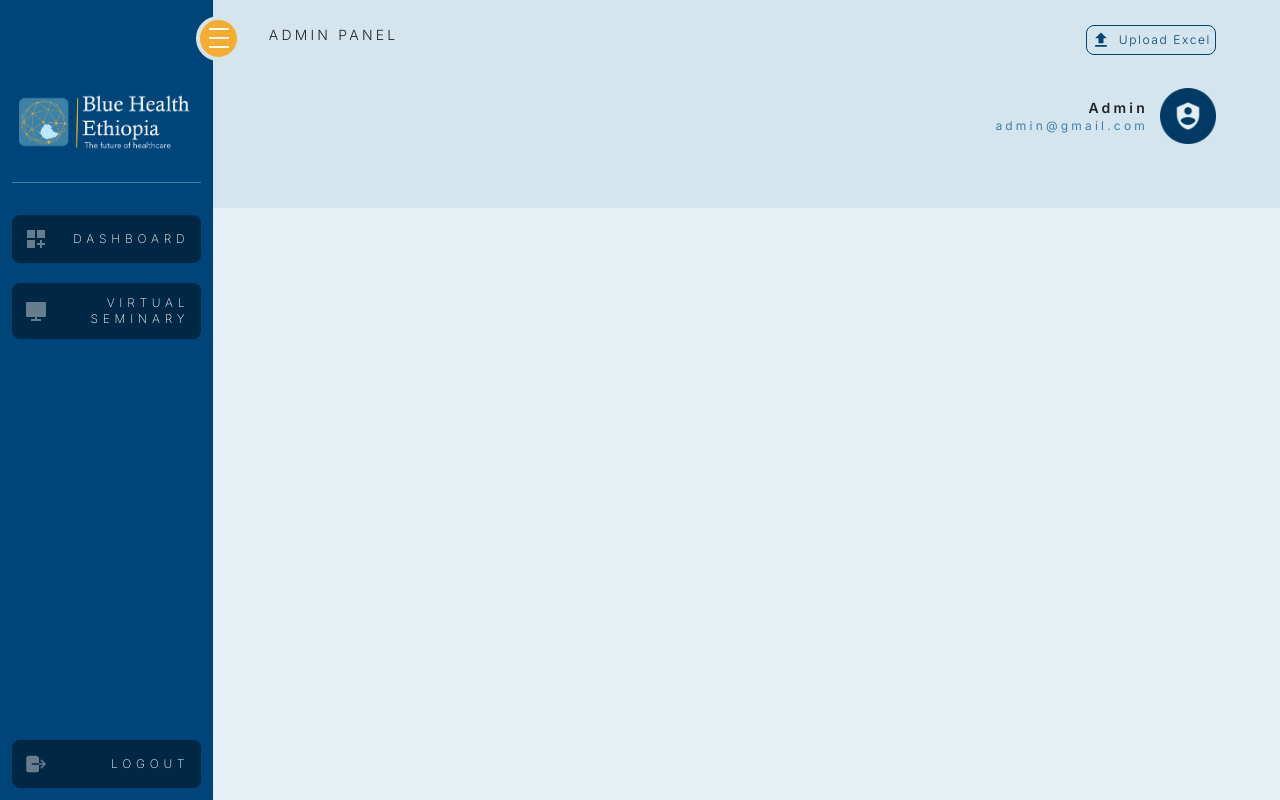
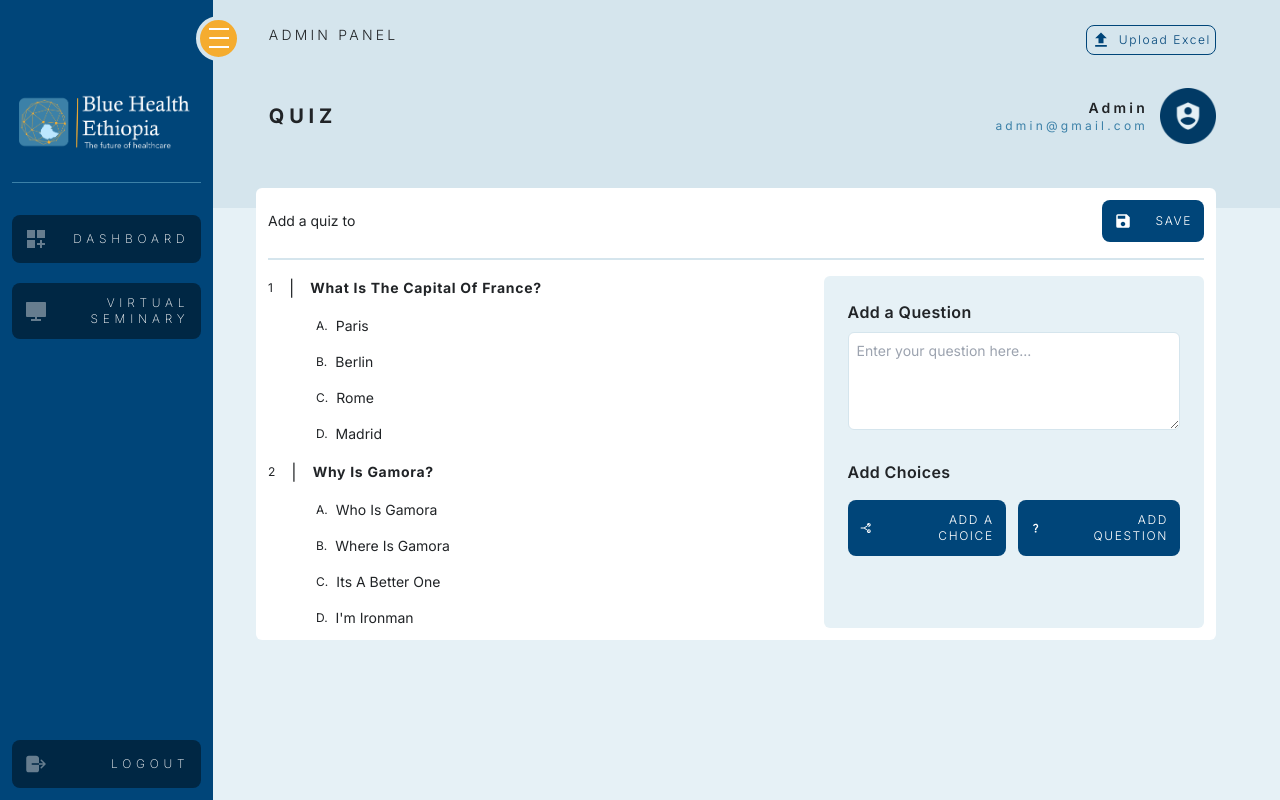
Before and after one commit to Blue-Health-Ethiopia/blue-health-adminside, a React (Create React App) app: page /quiz in a window 1280 px wide. Built offline with nearby package versions, Linux system fonts and the light colour scheme.

Commit message:
Today's Progress

```diff
--- a/src/App.js
+++ b/src/App.js
@@ -7,6 +7,7 @@ import VirtualSeminar from './pages/VirtualSeminar';
 import CreateSeminar from './pages/CreateSeminar';
 import SeminarDetail from './pages/SeminarDetail';
 import Peoples from './pages/Peoples';
+import Quiz from './pages/Quiz';
 
 function App() {
   const location = useLocation();
@@ -22,6 +23,7 @@ function App() {
           <Route path="/virtualseminar/create" element={<CreateSeminar />} />
           <Route path="/virtualseminar/:seminarID" element={<SeminarDetail />} />
           <Route path="/participants" element={<Peoples />} />
+          <Route path="/quiz" element={<Quiz />} />
         </Routes>
       </div>
     </>
--- a/src/assets/Icons/Icons.jsx
+++ b/src/assets/Icons/Icons.jsx
@@ -6,17 +6,22 @@ import {
   MdCancel,
   MdDoneAll,
   MdAttachEmail,
+  MdQuiz,
+  MdSave,
+  MdQuestionMark,
 } from 'react-icons/md';
 import {
   RiComputerFill,
   RiRadioButtonLine,
   RiEditBoxFill,
   RiUserSearchLine,
+  RiDeleteBack2Fill,
 } from 'react-icons/ri';
 import { IoLogOut } from 'react-icons/io5';
 import { BsPeopleFill, BsFillFilePersonFill } from 'react-icons/bs';
 import { RxLink1 } from 'react-icons/rx';
 import { TbArrowBigRightLineFilled, TbArrowsExchange2 } from 'react-icons/tb';
+import { GiChoice } from 'react-icons/gi';
 
 export const DashboardIcon = MdDashboardCustomize;
 export const AdminIcon = MdAdminPanelSettings;
@@ -35,3 +40,8 @@ export const ExchangeIcon = TbArrowsExchange2;
 export const CorrectIcon = MdDoneAll;
 export const SearchIcon = RiUserSearchLine;
 export const EmailIcon = MdAttachEmail;
+export const QuizIcon = MdQuiz;
+export const SaveIcon = MdSave;
+export const ChoiceIcon = GiChoice;
+export const QuestionIcon = MdQuestionMark;
+export const DeleteIcon = RiDeleteBack2Fill;
--- a/src/components/common/ListItem.jsx
+++ b/src/components/common/ListItem.jsx
@@ -22,7 +22,7 @@ const ListItem = ({ title, activaState, people, date, image,id }) => {
               <PeopleIcon className="text-accent text-lg" />
               <h1 className="font-bold text-xs text-primary tracking-widest">{activaState==='Active'?people:'--'}</h1>
             </span>
-            <h1 className="font-bold pt-2 text-sm text-primaryMedium tracking-widest">
+            <h1 className="font-light pt-2 text-sm text-primaryMedium tracking-widest">
               {date}
             </h1>
           </div>
--- a/src/components/common/Navbar.jsx
+++ b/src/components/common/Navbar.jsx
@@ -29,6 +29,8 @@ const Navbar = ({ activeRoute, isExpanded }) => {
                 ? 'VIRTUAL SEMINARIES'
                 : activeRoute === `/virtualseminar/create`
                 ? 'CREATE VIRTUAL SEMINAR'
+                : activeRoute === `/quiz`
+                ? 'QUIZ'
                 : ''}
             </h1>
             <div className="flex items-center justify-center text-end gap-3">
--- /dev/null
+++ b/src/container/Quiz/QuestionAdder.jsx
@@ -0,0 +1,79 @@
+import React, { useState } from 'react';
+import { EditButton } from '../../components/common/Button';
+import { ChoiceIcon, DeleteIcon, QuestionIcon } from '../../assets/Icons/Icons';
+
+const QuestionAdder = () => {
+  const [question, setQuestion] = useState('');
+  const [choices, setChoices] = useState([]); // Initial state with two empty choices
+
+  const handleChoiceChange = (index, choice) => {
+    const updatedChoices = [...choices];
+    updatedChoices[index] = choice;
+    setChoices(updatedChoices);
+  };
+
+    const addChoice = () => {
+    if(choices.length<6)
+    {setChoices([...choices, '']);}
+    };
+
+    const removeOrder = (index) => {
+      if (choices.length === 0) {
+        alert('You must have at least one order.');
+        return;
+      } else {
+        const newOrders = [...choices];
+        newOrders.splice(index, 1);
+        setChoices(newOrders);
+      }
+    };
+
+  return (
+    <div className="bg-background w-1/2 p-6 rounded-md">
+      <div className="mb-6">
+        <h2 className="text-base tracking-wide font-semibold mb-2">
+          Add a Question
+        </h2>
+        <textarea
+          rows={4}
+          className="w-full p-2 text-sm rounded-md outline-none border border-backgroundDim"
+          placeholder="Enter your question here..."
+          value={question}
+          onChange={(e) => setQuestion(e.target.value)}
+        />
+      </div>
+      <div>
+        <h2 className="text-base tracking-wide font-semibold mb-2">
+          Add Choices
+        </h2>
+        {choices.map((choice, index) => (
+          <div className="w-full bg-white flex items-center gap-3 text-sm p-3 rounded-md mb-2 outline-none border border-backgroundDim">
+            <input
+              key={index}
+              type="text"
+              className="outline-none w-full"
+              placeholder={`Choice ${index + 1}`}
+              value={choice}
+              onChange={(e) => handleChoiceChange(index, e.target.value)}
+            />
+            <button onClick={()=>removeOrder(index)}><DeleteIcon className='text-base text-primary hover:text-primaryMedium duration-200'/></button>
+          </div>
+        ))}
+      </div>
+      <div className="flex w-full justify-between gap-3 mt-4">
+        <EditButton
+          icon={<ChoiceIcon />}
+          onClick={addChoice}
+          placeholder={'Add a choice'}
+        />
+        <EditButton
+          icon={<QuestionIcon />}
+          onClick={null}
+          placeholder={'Add question'}
+        />
+      </div>
+    </div>
+  );
+};
+
+export default QuestionAdder;
--- /dev/null
+++ b/src/container/Quiz/QuizContainer.jsx
@@ -0,0 +1,34 @@
+import React from 'react'
+import { useSelector } from 'react-redux'
+
+const QuizContainer = () => {
+  const quizs = useSelector((state) => state.quiz.quizs);
+
+  const getChoiceLetter = (choiceIndex) => {
+    return String.fromCharCode(65 + choiceIndex); // 65 is the ASCII code for 'A'
+  };
+  return (
+    <div className="h-full w-3/4 flex gap-4 flex-col">
+      {quizs.map((quiz, index) => (
+        <>
+          <div className="flex gap-4 items-center">
+            <p className="text-xs">{index + 1}</p>|
+            <h1 className="text-sm font-bold tracking-wider capitalize">
+              {quiz.question}
+            </h1>
+          </div>
+          {quiz.choices.map((choice, choiceIndex) => (
+            <>
+              <div className="text-sm ml-12 track capitalize flex items-center gap-2">
+                <span className="text-xs">{getChoiceLetter(choiceIndex)}.</span>
+                {choice}
+              </div>
+            </>
+          ))}
+        </>
+      ))}
+    </div>
+  );
+}
+
+export default QuizContainer
--- a/src/container/VirtualSeminaryLists.jsx
+++ b/src/container/VirtualSeminaryLists.jsx
@@ -6,7 +6,7 @@ const VirtualSeminaryLists = () => {
   const seminars=useSelector(state=>state.seminars.seminars)
 
   return (
-    <div className="overflow-y-scroll space-y-7 h-[40rem] py-8 scrollbar-thin scrollbar-track-backgroundDim scrollbar-thumb-primary ">
+    <div className="overflow-y-scroll space-y-2 h-[40rem] py-8 scrollbar-thin scrollbar-track-backgroundDim scrollbar-thumb-primary ">
       {seminars.map((seminar) => (
           <ListItem
           key={seminar.id}
--- /dev/null
+++ b/src/data/quiz.js
@@ -0,0 +1,12 @@
+export const quiz = [
+  {
+    question: 'What is the capital of France?',
+    choices: ['Paris', 'Berlin', 'Rome', 'Madrid'],
+    correctAnswer: 'Paris',
+  },
+  {
+    question: 'Why is gamora?',
+    choices: ['who is gamora', 'where is gamora', 'its a better one', "i'm ironman"],
+    correctAnswer: 'its a better one',
+  },
+];
--- /dev/null
+++ b/src/pages/Quiz.jsx
@@ -0,0 +1,36 @@
+import React from 'react'
+import { useLocation } from 'react-router-dom'
+import { EditButton } from '../components/common/Button'
+import { SaveIcon } from '../assets/Icons/Icons'
+import QuizContainer from '../container/Quiz/QuizContainer'
+import QuestionAdder from '../container/Quiz/QuestionAdder'
+
+const Quiz = () => {
+    const location = useLocation()
+    const seminar = location.state?.selectedSeminar || {}
+
+  return (
+    <div className="bg-white flex flex-col gap-4 mb-8 rounded-md w-full mt-3 p-3 h-full">
+      <div className="flex w-full justify-between items-center">
+        {' '}
+        <h1 className="text-sm">
+          Add a quiz to{' '}
+          <span className="font-semibold text-primaryMedium">
+            {seminar.title}
+          </span>
+        </h1>
+        <EditButton
+          icon={<SaveIcon className="text-lg" />}
+          placeholder={'Save'}
+        />
+      </div>
+      <div className="w-full h-[2px] bg-backgroundDim" />
+      <div className='flex w-full justify-between'>
+        <QuizContainer />
+        <QuestionAdder />
+      </div>
+    </div>
+  );
+}
+
+export default Quiz
--- a/src/pages/SeminarDetail.jsx
+++ b/src/pages/SeminarDetail.jsx
@@ -1,24 +1,32 @@
 import React from 'react'
-import { useParams } from 'react-router-dom'
+import { useNavigate, useParams } from 'react-router-dom'
 import { useSelector } from 'react-redux';
 import SeminarPresenter from '../container/Details/SeminarPresenter';
 import SeminarInformations from '../container/Details/SeminarInformations';
 import LinkNav from '../components/features/LinkNav';
+import { EditButton } from '../components/common/Button';
+import { QuizIcon } from '../assets/Icons/Icons';
 
 const SeminarDetail = () => {
-  const {seminarID}=useParams()
+  const { seminarID } = useParams()
+  const navigate=useNavigate()
   const seminars=useSelector(state=>state.seminars.seminars)
 
-  const selectedSeminar=seminars.find((seminar)=>seminar.id===parseInt(seminarID))
+  const selectedSeminar = seminars.find((seminar) => seminar.id === parseInt(seminarID))
+
+  const handleQuizNavigation = () => {
+    navigate('/quiz',{state:{selectedSeminar:selectedSeminar}})
+  }
 
   return (
     <>
+      <EditButton onClick={()=>handleQuizNavigation()} icon={<QuizIcon className='text-lg'/>} className='ml-3' placeholder={'Add a quiz'}/>
       <div className="flex mb-6">
-        <div className="flex-1 ml-3 mt-20 space-y-5">
+        <div className="flex-1 ml-3 mt-14 space-y-5">
           <LinkNav />
           <SeminarInformations seminar={selectedSeminar} />
         </div>
-        <div className="flex-1 mt-5">
+        <div className="flex-1 mt-0">
           <SeminarPresenter seminar={selectedSeminar} />
         </div>
       </div>
--- a/src/redux/reducers.js
+++ b/src/redux/reducers.js
@@ -1,11 +1,15 @@
 import { combineReducers } from "@reduxjs/toolkit";
 import { virtualseminars } from "../data/virtualseminars";
+import { quiz } from "../data/quiz";
 
 const initialState = {
     isExpanded:true,
 }
 const seminarsInitialState = {
-    seminars:virtualseminars
+  seminars: virtualseminars,
+};
+const quizsInitialState = {
+  quizs:quiz
 }
 const editInitialState = {
   title: false,
@@ -45,10 +49,13 @@ const seminarsReducer = (state = seminarsInitialState, action) => {
        return state;
    }
  };
-
+const quizReducer = (state = quizsInitialState, action) => {
+   return state
+ }
 const rootReducer = combineReducers({
     panel: sidePanelReducer,
     seminars: seminarsReducer,
-    editing:editingReducer
+    editing: editingReducer,
+    quiz: quizReducer
 })
 export default rootReducer
```
